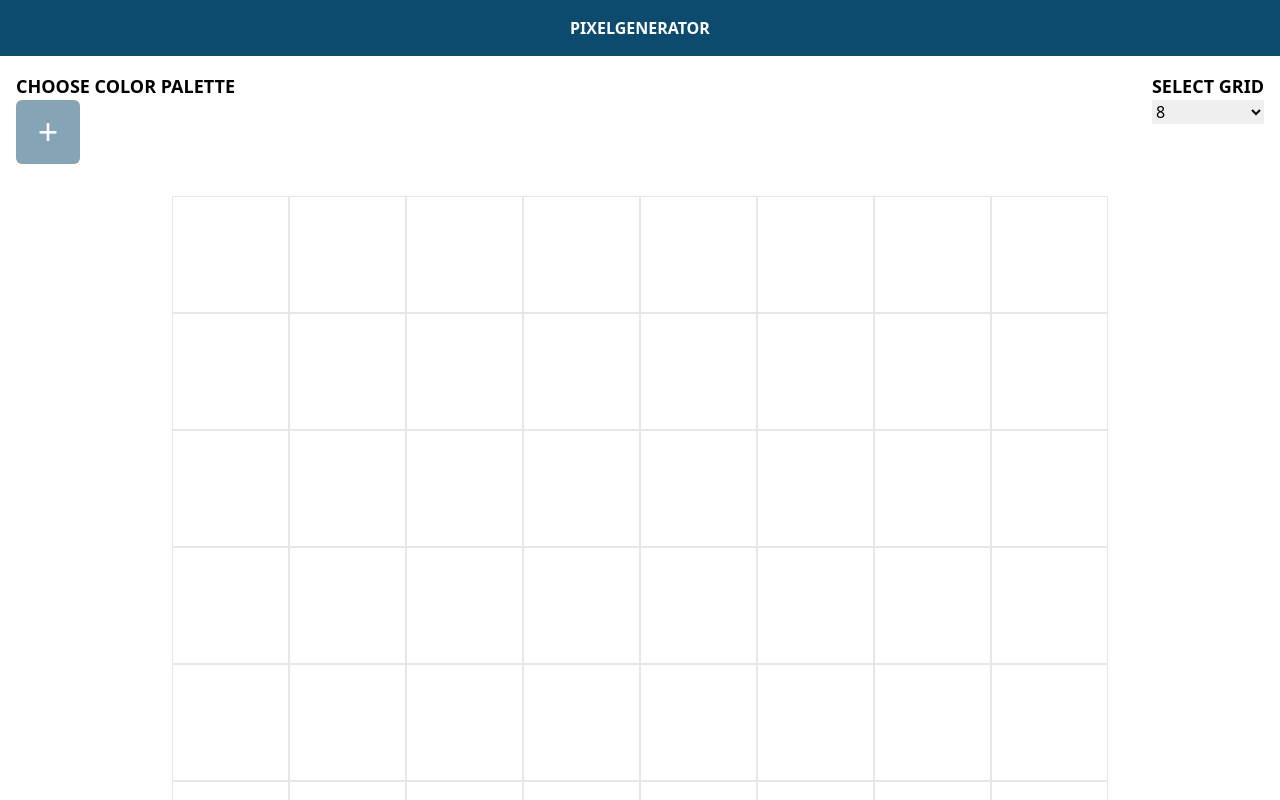
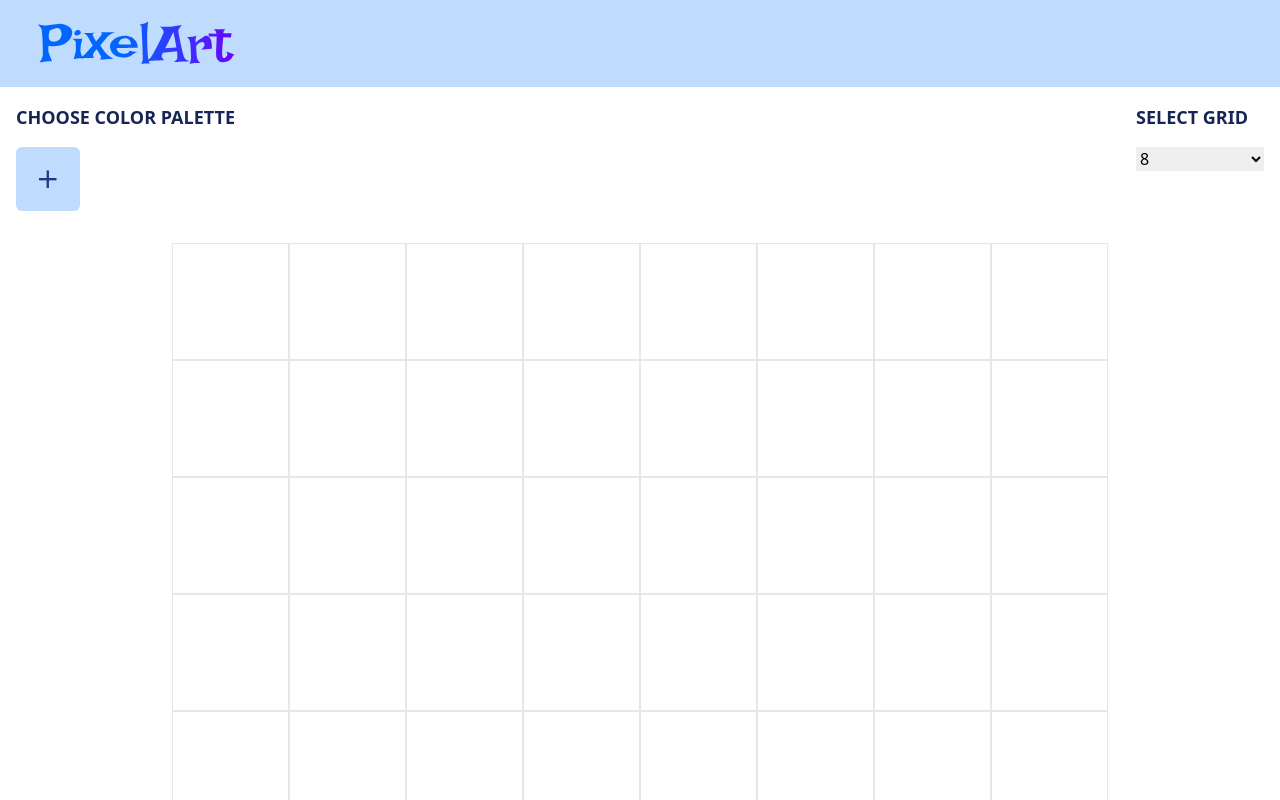
Before and after one commit to Flukal/frontend-junior-code-challenge-3, a Nuxt app: page / in a window 1280 px wide. Shown: the top 800 px of the page. Built offline with nearby package versions, Linux system fonts and the light colour scheme.

Commit message:
added delete button, logo to header and  refactoring style

```diff
--- a/components/Atoms/ColorPicker.vue
+++ b/components/Atoms/ColorPicker.vue
@@ -1,13 +1,14 @@
 <template>
   <div class="relative h-16 w-16 rounded-md">
-    <div class="w-full h-full rounded-md" :style="{ backgroundColor: color }" @click="showPicker = !showPicker"></div>
+    <div @click="deleteColor" class="absolute top-2 right-2 h-4 w-4 text-xs text-red-500 cursor-pointer rounded-full bg-sky-900/50 flex items-center justify-center">&#x2715;</div>
+    <div class="w-full h-full rounded-md z-0" :style="{ backgroundColor: color }" @click="showPicker = !showPicker" />
     <input v-if="showPicker" type="color" :value="color" @input="updateColor" @blur="showPicker = false" />
   </div>
 </template>
 
 <script setup>
 const props = defineProps(['modelValue']);
-const emit = defineEmits(['update:modelValue']);
+const emit = defineEmits(['update:modelValue', 'delete']);
 
 let color = ref(props.modelValue);
 let showPicker = ref(false);
@@ -19,6 +20,10 @@ watchEffect(() => {
 const updateColor = (event) => {
   color.value = event.target.value;
   emit('update:modelValue', color.value);
+};
+
+const deleteColor = () => {
+  emit('delete', color.value);
 };
 </script>
 
--- a/components/Molecules/ArtOption.vue
+++ b/components/Molecules/ArtOption.vue
@@ -1,16 +1,16 @@
 <template>
-  <div class="flex justify-between w-full">
+  <div class="flex justify-between w-full gap-10">
     <div>
-      <AtomsHeadline headline="Choose color palette" />
+      <AtomsHeadline headline="Choose color palette" class="mb-4 text-blue-950" />
       <div class="flex items-center flex-wrap gap-2">
-        <div class="flex items-center justify-center mr-4 w-16 h-16 bg-sky-900/50 text-white rounded-md hover:bg-sky-800/40 cursor-pointer" @click="addColor">
-          <div class="text-4xl">+</div>
+        <div class="flex items-center justify-center w-16 h-16 bg-blue-200 text-blue-900 rounded-md hover:bg-blue-800/40 cursor-pointer transition" @click="addColor">
+          <div class="text-2xl rotate-45">&#x2715;</div>
         </div>
-        <AtomsColorPicker v-for="(color, index) in colors" :key="index" v-model="colors[index]" @update:modelValue="(val) => updateColor(val, index)" @click="selectColor(index)" class="w-16 h-16 inline-block rounded-md" :class="{ 'outline outline-offset-2 outline-sky-900/50 outline-2': index === selectedColorIndex }" />
+        <AtomsColorPicker v-for="(color, index) in colors" :key="index" v-model="colors[index]" @update:modelValue="(val) => updateColor(val, index)" @click="selectColor(index)" @delete="deleteColor(index)" class="w-16 h-16 inline-block rounded-md" :class="{ 'outline outline-offset-2 outline-sky-900/50 outline-2': index === selectedColorIndex }" />
       </div>
     </div>
-    <div>
-      <AtomsHeadline headline="Select Grid" class="text-nowrap" />
+    <div class="hallo min-w-32">
+      <AtomsHeadline headline="Select Grid" class="text-nowrap mb-4 text-blue-950" />
       <AtomsInputSelect @emitGrid="getGrid" />
     </div>
   </div>
@@ -44,4 +44,11 @@ const selectColor = (index) => {
   currentColor.value = colors.value[index]; // Set currentColor to the color of the clicked component
   emit('emitColor', currentColor.value); // Emit the selected color
 };
+
+const deleteColor = (index) => {
+  colors.value.splice(index, 1);
+  if (selectedColorIndex.value >= colors.value.length) {
+    selectedColorIndex.value = colors.value.length - 1; // Select the last color if the selected color was deleted
+  }
+};
 </script>
--- a/components/Organisms/Header.vue
+++ b/components/Organisms/Header.vue
@@ -1,5 +1,5 @@
 <template>
-  <nav class="text-white bg-sky-900 text-center py-4 uppercase font-semibold">
-    <span>PixelGenerator</span>
+  <nav class="text-white bg-blue-200 text-left py-4 pl-8 uppercase font-semibold">
+    <NuxtLink to="/"><img src="../../assets/icon/logo.svg" alt="Logo" class="w-52" /></NuxtLink>
   </nav>
 </template>
```
